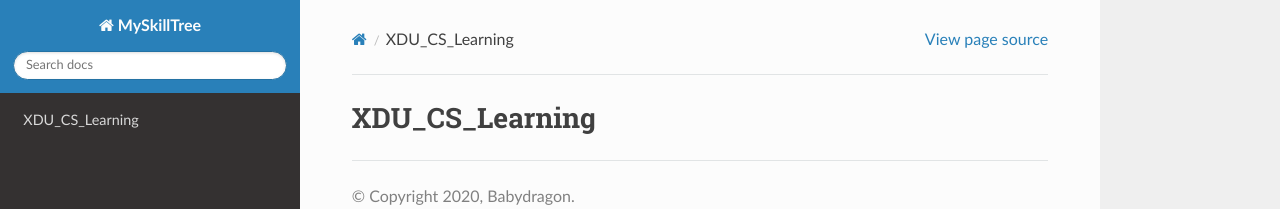
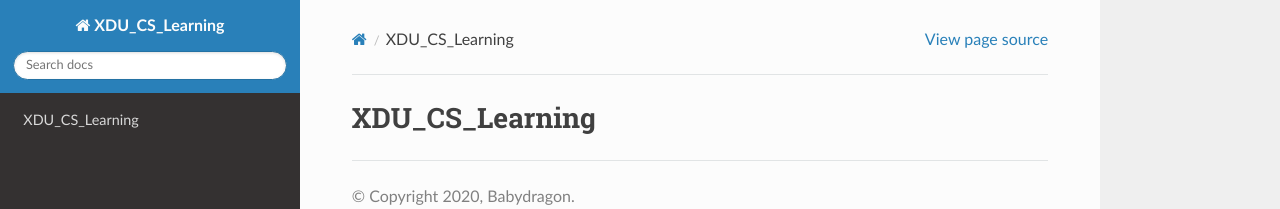
Before and after one commit to baolintian/XDU_CS_Learning, a Sphinx documentation site: the page built from docs/source/index.rst, in a window 1280 px wide. Shown: the top 209 px of the page. Built offline with Sphinx 7.4.7 and the Read the Docs theme 2.0.0, drawn with Linux system fonts in a browser that asks for light colours; pages that are not in the unit, such as notebooks, are missing from menus.

Commit message:
change conf.py

```diff
--- a/docs/source/conf.py
+++ b/docs/source/conf.py
@@ -27,7 +27,7 @@ source_suffix = ['.rst', '.md']
 
 # -- Project information -----------------------------------------------------
 
-project = u'MySkillTree'
+project = u'XDU_CS_Learning'
 copyright = u'2020, Babydragon'
 author = u'Babydragon'
 
@@ -112,7 +112,7 @@ html_static_path = ['_static']
 # -- Options for HTMLHelp output ---------------------------------------------
 
 # Output file base name for HTML help builder.
-htmlhelp_basename = 'MySkillTree'
+htmlhelp_basename = 'XDU_CS_Learning'
 
 
 # -- Options for manual page output ------------------------------------------
@@ -120,7 +120,7 @@ htmlhelp_basename = 'MySkillTree'
 # One entry per manual page. List of tuples
 # (source start file, name, description, authors, manual section).
 man_pages = [
-    (master_doc, 'MySkillTree', u'MySkillTree Documentation',
+    (master_doc, 'XDU_CS_Learning', u'XDU_CS_Learning Documentation',
      [author], 1)
 ]
 
@@ -131,8 +131,8 @@ man_pages = [
 # (source start file, target name, title, author,
 #  dir menu entry, description, category)
 texinfo_documents = [
-    (master_doc, 'MySkillTree', u'MySkillTree Documentation',
-     author, 'MySkillTree', 'One line description of project.',
+    (master_doc, 'XDU_CS_Learning', u'XDU_CS_Learning Documentation',
+     author, 'XDU_CS_Learning', 'One line description of project.',
      'Miscellaneous'),
 ]
 
```
